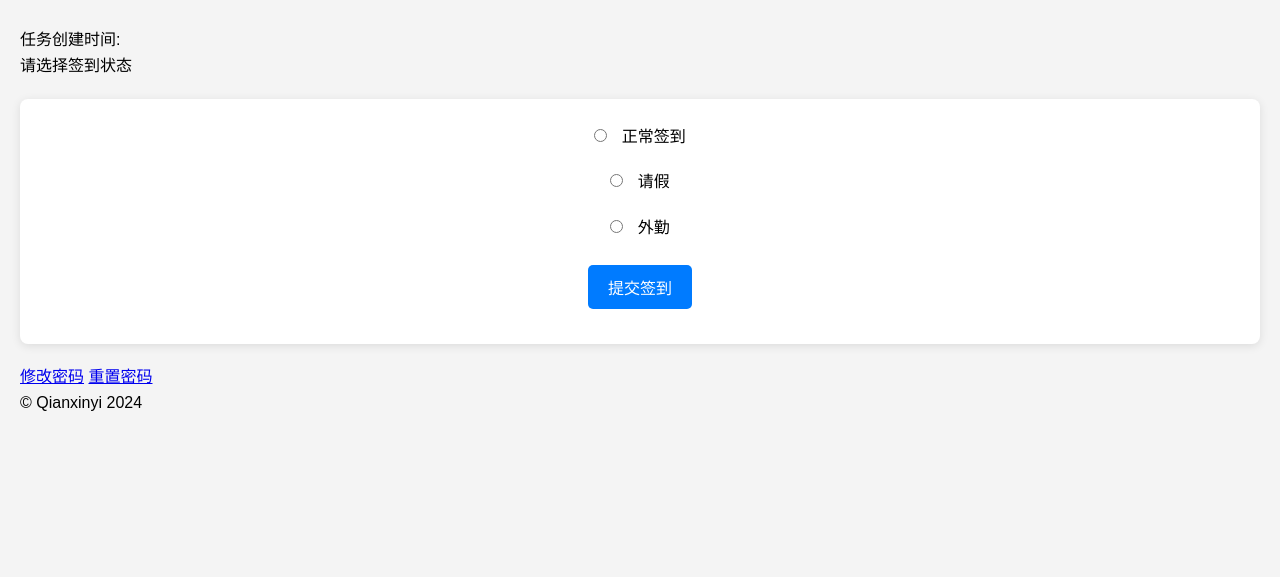
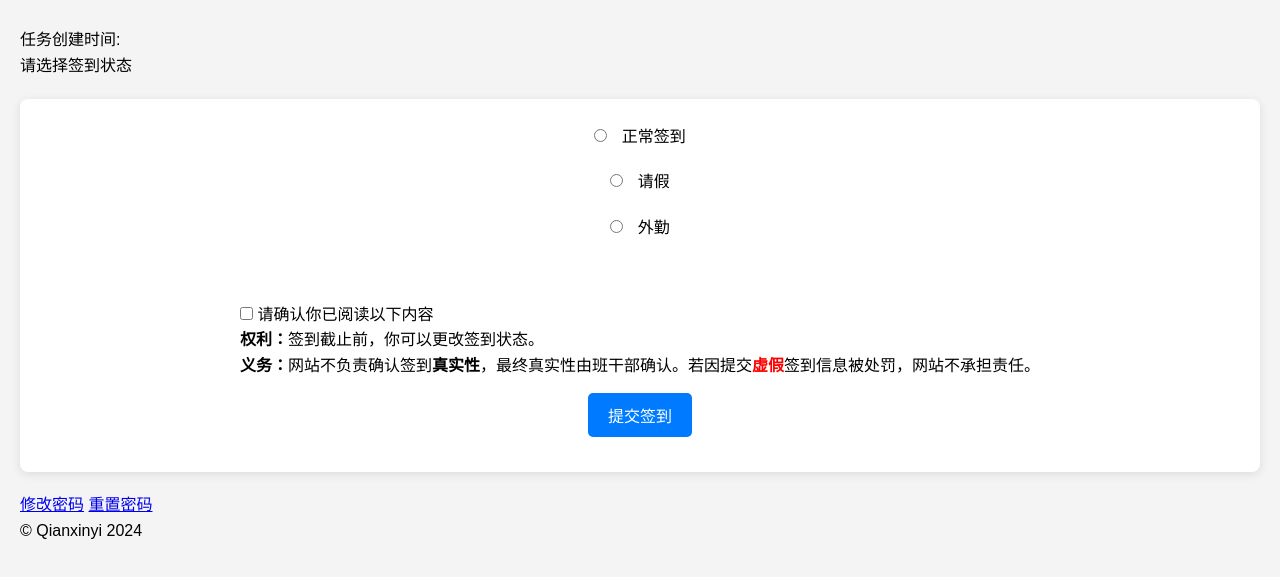
Before and after one commit to skylakezf/Students-Manager-System, a website: page public/student.html in a window 1280 px wide. Shown: the part 95-672 px from the top of the page. Drawn offline with Linux system fonts and the light colour scheme; no server answers.

Commit message:
优化了初始密码修改机制添加了签到声明

```diff
--- a/public/student.html
+++ b/public/student.html
@@ -94,13 +94,32 @@
         <label>
             <input type="radio" name="status" value="3"> 外勤
         </label>
-        <button type="submit">提交签到</button>
+        <br>
+        <br>
+        <div id="user-read">
+           <!-- 登陆前阅读协议 -->
+<input type="checkbox" id="agreementCheckbox" onchange="toggleSubmitButton()">
+<span>请确认你已阅读以下内容</span>
+<p><b>权利：</b>签到截止前，你可以更改签到状态。</p>
+<p><b>义务：</b>网站不负责确认签到<b>真实性</b>，最终真实性由班干部确认。若因提交<b style="color: red;">虚假</b>签到信息被处罚，网站不承担责任。</p>
+
+        </div>
+        <button type="submit" id="submitButton" disabled>提交签到</button>
     </form>
+
+    </div>
     <!-- //此处超链接移交至云服务时候需更改 -->
     <a href="https://student.xinyi.hk.cn/change-password.html">修改密码</a>
     <a href="https://student.xinyi.hk.cn/reset-password.html">重置密码</a>
 <p>©  Qianxinyi 2024</p>
     <script>
+
+  function toggleSubmitButton() {
+        const checkbox = document.getElementById('agreementCheckbox');
+        const submitButton = document.getElementById('submitButton');
+        submitButton.disabled = !checkbox.checked;
+    }
+
     //获取本地存储的用户密码
         const userPassword = localStorage.getItem('user_password')
      if(userPassword == '123'){
```
Also changed, not shown: public/change-password.html (+7 -2 lines).
